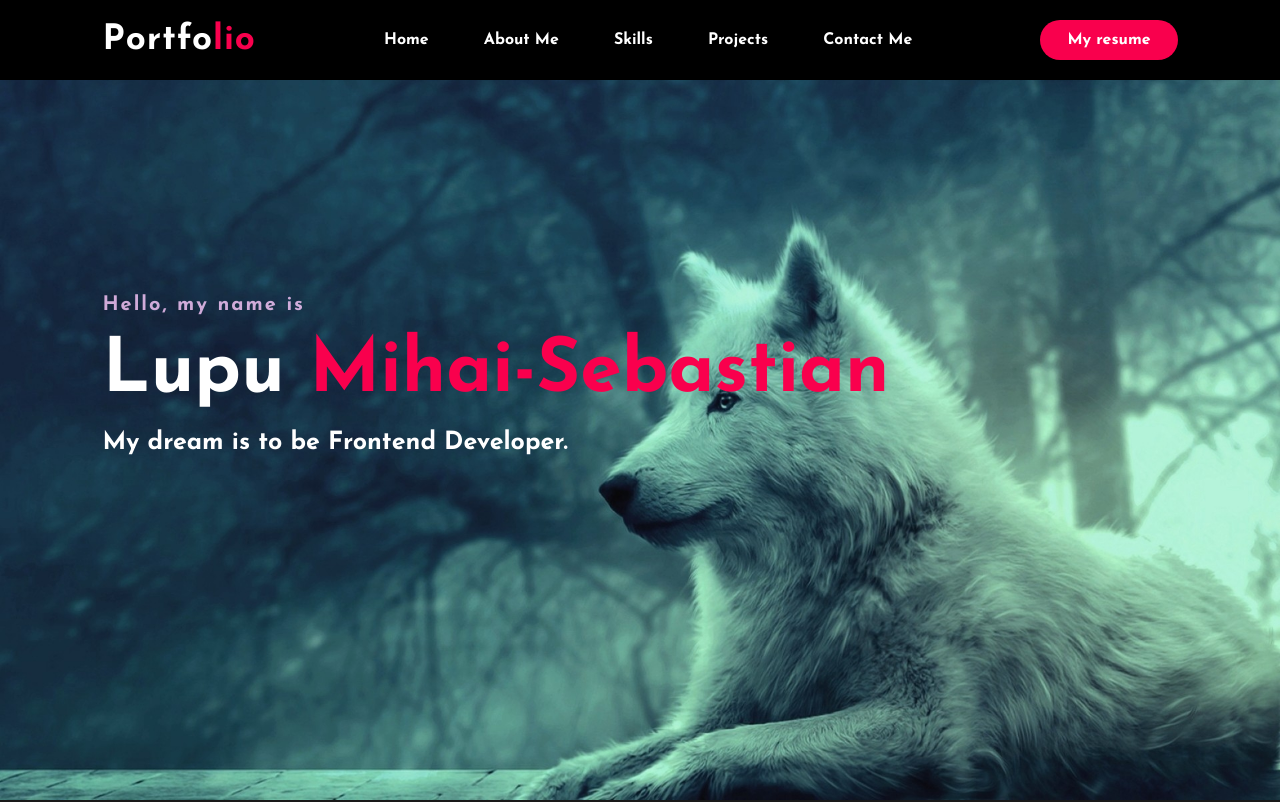
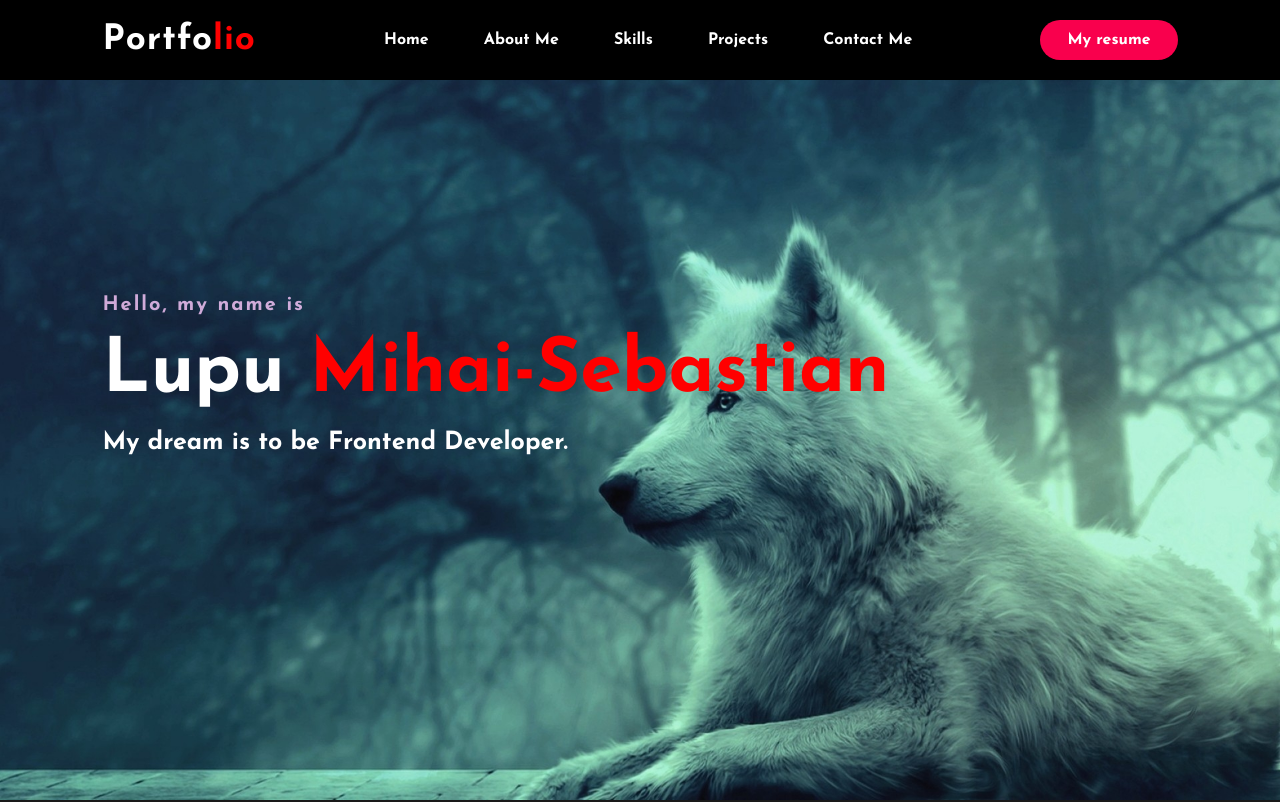
Before and after one commit to MihaiLupu1995/Portofolio, a plain HTML site: page index.html in a window 1280 px wide. Shown: the top 802 px of the page. Drawn offline with Linux system fonts and the light colour scheme.

Commit message:
Update style.css

```diff
--- a/css/style.css
+++ b/css/style.css
@@ -36,7 +36,7 @@ nav{
 	cursor: pointer;
 }
 span{
-	color: #f9004d;
+	color: red;
 }
 nav ul li{
 	list-style-type: none;
```
